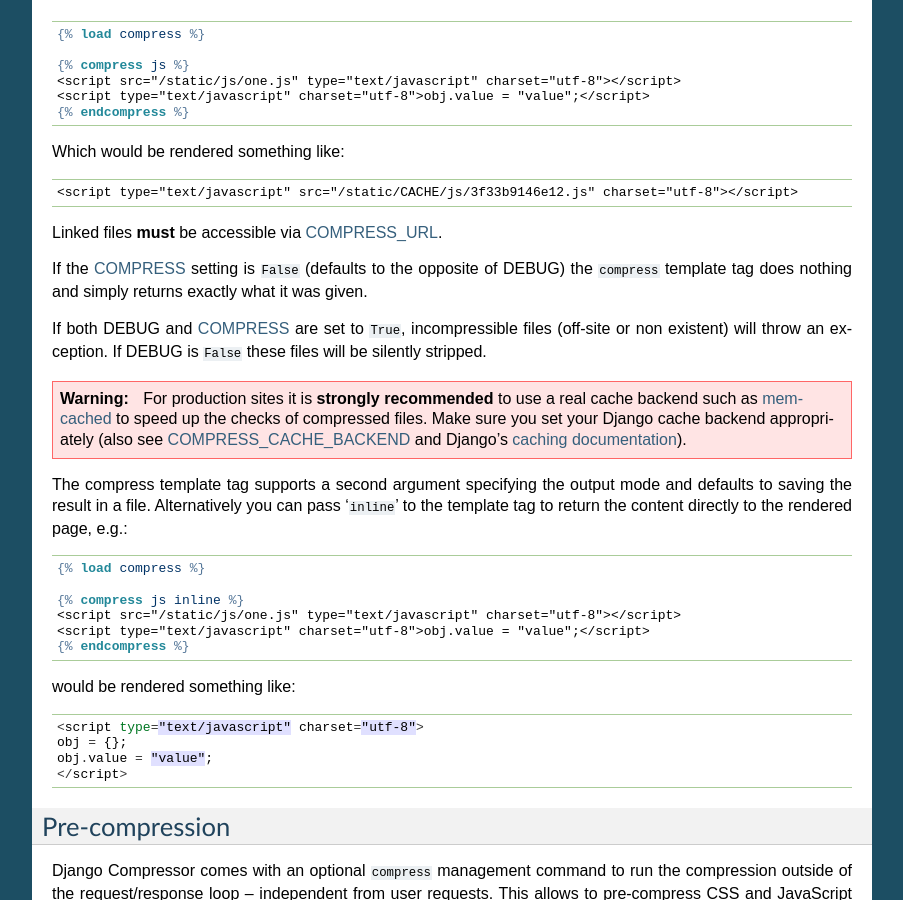
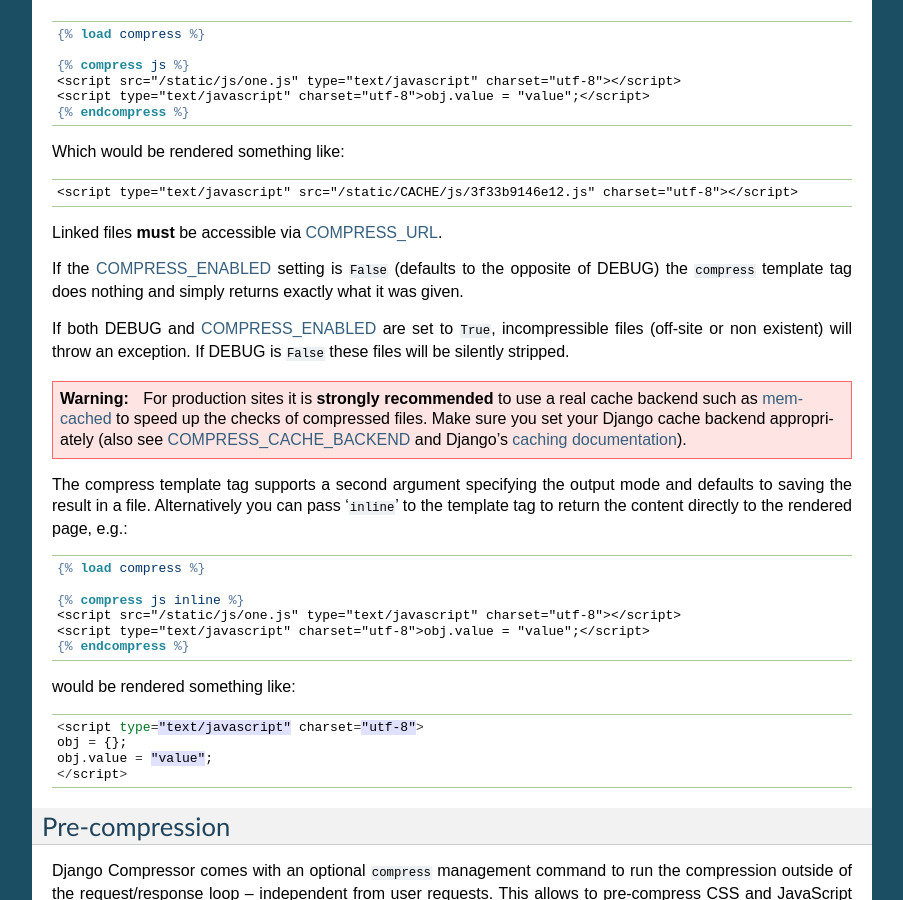
Before and after one commit to django-compressor/django-compressor, a Sphinx documentation site: the page built from docs/usage.txt, in a window 1280 px wide and 900 px high, scrolled down 473 px. Shown: the whole window, without its empty margins (198-1101 px from the left). Built offline with Sphinx 7.4.7, drawn with Linux system fonts in a browser that asks for light colours.

Commit message:
Replaced the (seemingly) obsolete COMPRESS setting with COMPRESS_ENABLED in the doc and commands help.

```diff
--- a/docs/usage.txt
+++ b/docs/usage.txt
@@ -48,13 +48,13 @@
 
 Linked files **must** be accessible via :ref:`COMPRESS_URL <compress_url>`.
 
-If the :ref:`COMPRESS <compress>` setting is ``False`` (defaults to the
-opposite of DEBUG) the ``compress`` template tag does nothing and simply returns
-exactly what it was given.
+If the :ref:`COMPRESS_ENABLED <compress_enabled>` setting is ``False``
+(defaults to the opposite of DEBUG) the ``compress`` template tag does nothing
+and simply returns exactly what it was given.
 
-If both DEBUG and :ref:`COMPRESS <compress>` are set to ``True``, incompressible
-files (off-site or non existent) will throw an exception. If DEBUG is ``False``
-these files will be silently stripped.
+If both DEBUG and :ref:`COMPRESS_ENABLED <compress_enabled>` are set to
+``True``, incompressible files (off-site or non existent) will throw an
+exception. If DEBUG is ``False`` these files will be silently stripped.
 
 .. warning::
 
```
Also changed, not shown: docs/settings.txt (+5 -4 lines), 2 other files.
